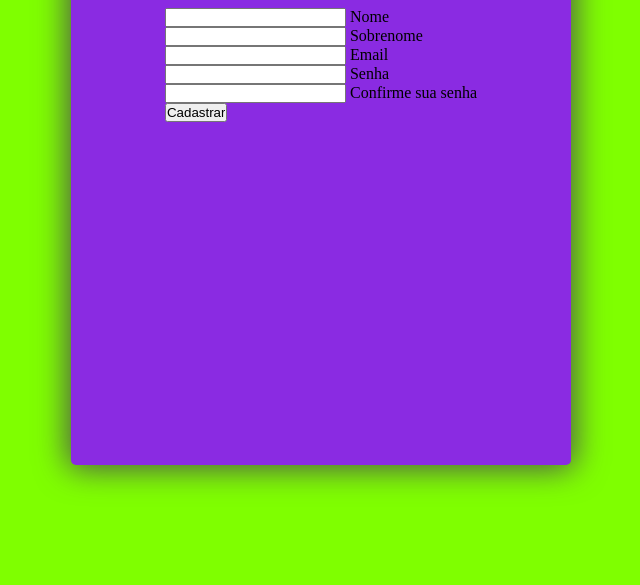
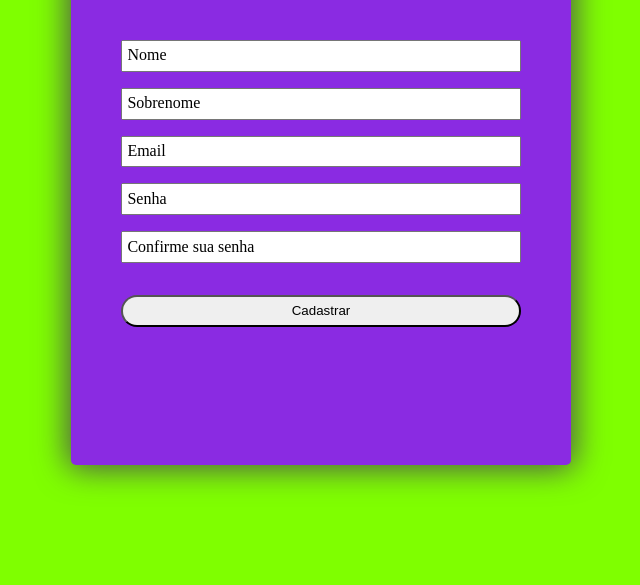
Before and after one commit to andallves/cadastro, a website: page index.html in a window 1280 px wide. Shown: the part 215-800 px from the top of the page, without its empty margins (319-959 px from the left). Drawn offline with Linux system fonts and the light colour scheme.

Commit message:
atualizações no css

```diff
--- a/_css/style.css
+++ b/_css/style.css
@@ -30,7 +30,40 @@ section {
 
 .cadastro-header h1 {
     color: #ccc;
+    padding: .5rem;
     font-family: 'Trebuchet MS', 'Lucida Sans Unicode', 'Lucida Grande', 'Lucida Sans', Arial, sans-serif;
     font-size: 2rem;
-    text-shadow: 1em 1em .1em 5em #000000;
+
 }
+
+.form-container {
+    display: flex;
+    flex-direction: column;
+    width: 100%;
+    align-items: center;
+}
+.form-campo {
+    display: flex;
+    flex-direction: column;
+    padding-top: 1rem;
+    width: 80%;
+    position: relative;
+}
+.form-campo input {
+    padding: .4rem;
+}
+.form-campo label {
+    padding: .4rem;
+    position: absolute;
+    justify-content: center;
+}
+.btn-cadastrar {
+    margin-top: 2rem;
+    width: 80%;
+
+}
+.btn-cadastrar input {
+    width: 100%;
+    padding: .4rem;
+    border-radius: 20px;
+}
--- /dev/null
+++ b/_js/script.js
@@ -0,0 +1 @@
+console.log('Hello world!')
```
Also changed, not shown: package.json (added, +22 -0 lines), 1 other file.
